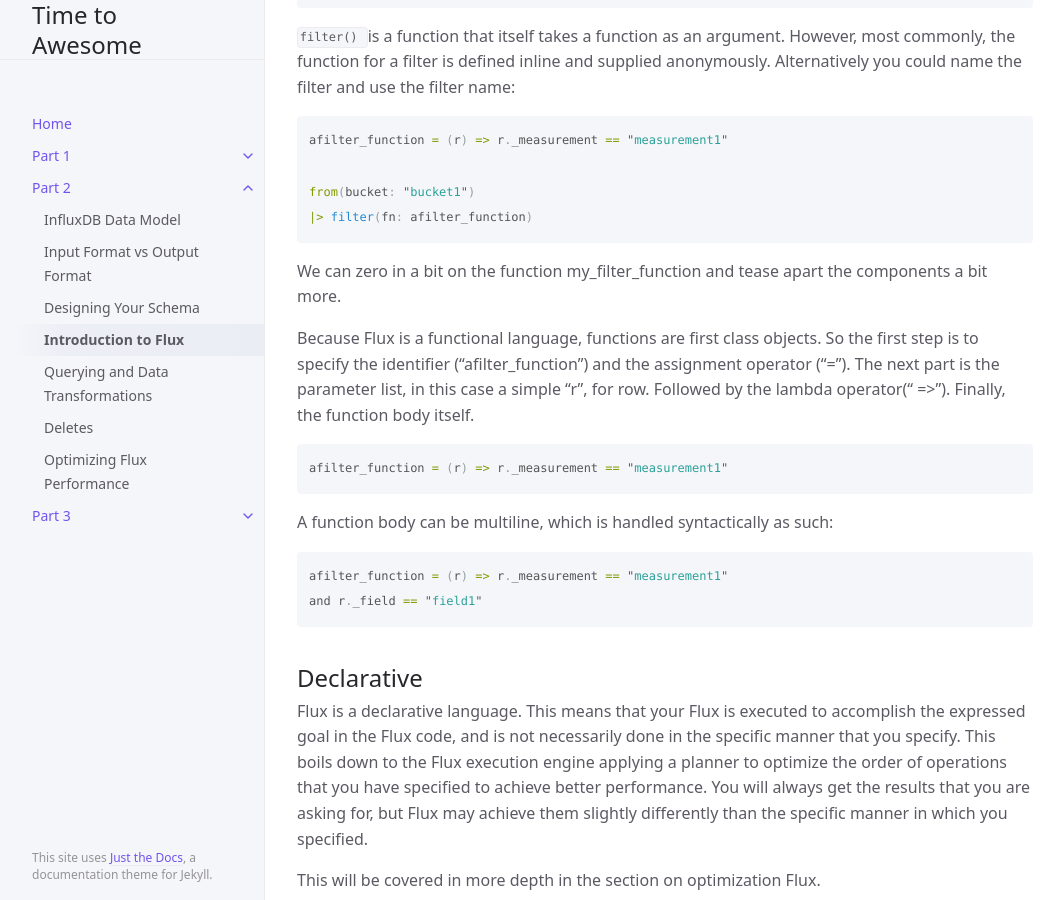
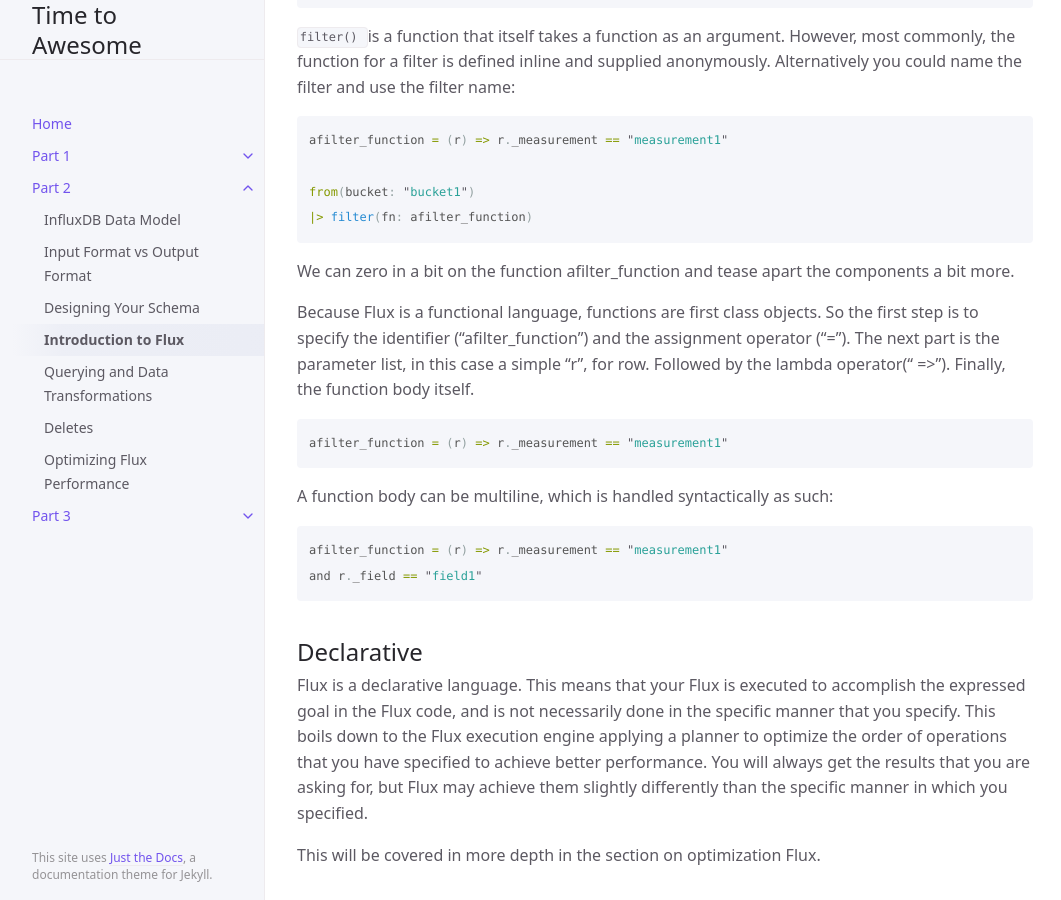
Before and after one commit to influxdata/awesome, a Jekyll site: the page built from docs/part-2/introduction-to-flux.md, in a window 1280 px wide and 900 px high, scrolled down 1340 px. Shown: the whole window, without its empty margins (107-1168 px from the left). Built offline with Jekyll 4.4.1, drawn with Linux system fonts in a browser that asks for light colours.

Commit message:
fix: small typo

````diff
--- a/docs/part-2/introduction-to-flux.md
+++ b/docs/part-2/introduction-to-flux.md
@@ -55,7 +55,7 @@ from(bucket: "bucket1")
 ```
 
 
-We can zero in a bit on the function my_filter_function and tease apart the components a bit more.
+We can zero in a bit on the function afilter_function and tease apart the components a bit more.
 
 Because Flux is a functional language, functions are first class objects. So the first step is to specify the identifier (“afilter_function”) and the assignment operator (“=”). The next part is the parameter list, in this case a simple “r”, for row. Followed by the lambda operator(“ =>”). Finally, the function body itself.
 
````
